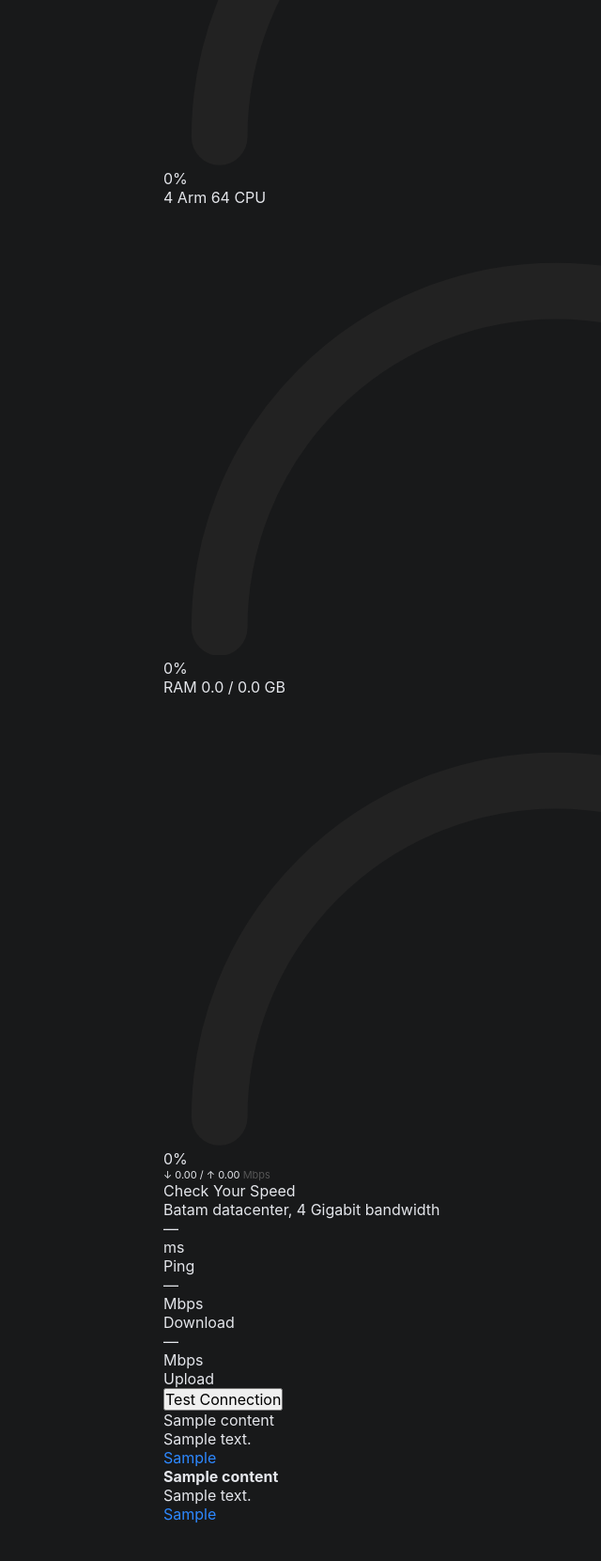
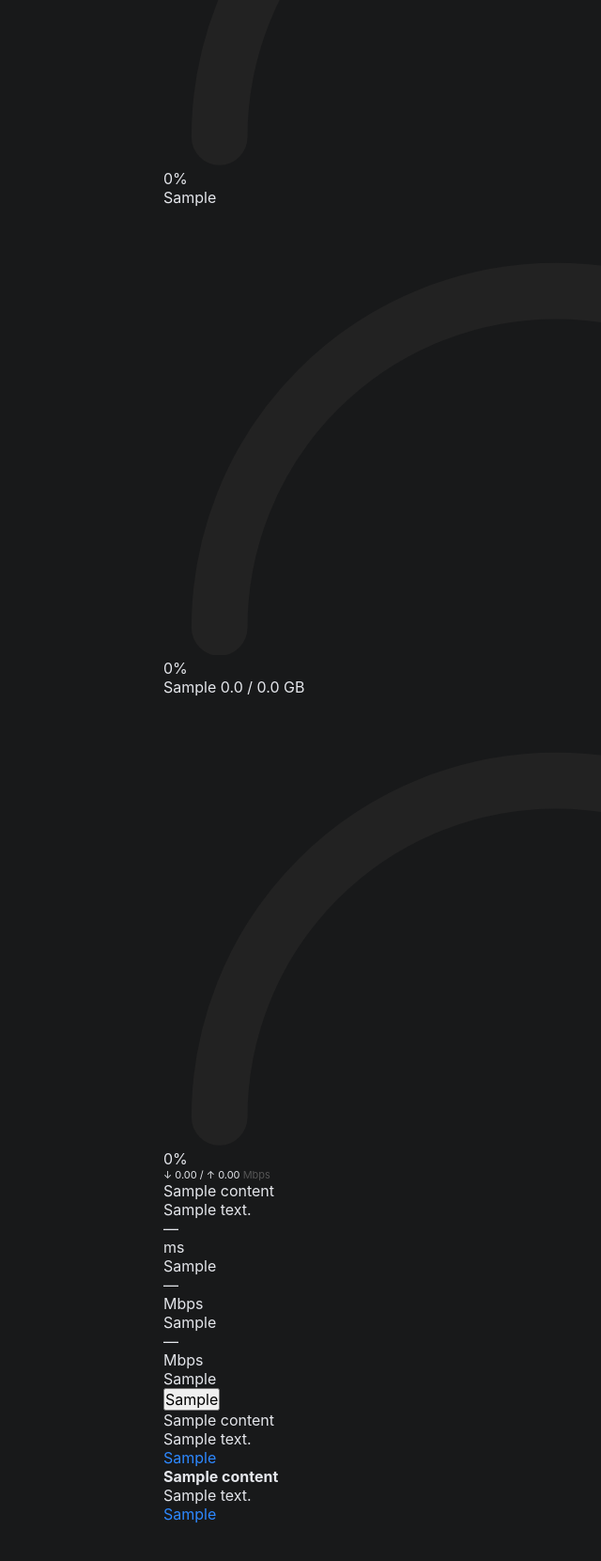
Before and after one commit to mgi24/VPS-Vibe, a Python web app: template portofolio/templates/demo.html in a window 1280 px wide. Shown: the part 798-2459 px from the top of the page at 94% size, without its empty margins (48-688 px from the left). Run offline with Jinja, Linux system fonts and the light colour scheme; the template is opened without the code that fills it: most values are stand-ins (such as "Sample title", 1, 10 or a date in 2020).

```diff
--- a/portofolio/assets/style.css
+++ b/portofolio/assets/style.css
@@ -817,10 +817,10 @@ nav {
   display: flex;
   gap: 40px;
   align-items: center;
+  justify-content: center;
 }
 
 .st-info {
-  flex: 1;
   min-width: 0;
 }
 
--- a/portofolio/templates/demo.html
+++ b/portofolio/templates/demo.html
@@ -5,10 +5,10 @@
 
   <div class="card card-network">
     <div class="card-body">
-      <div class="network-title">Network Infrastructure</div>
+      <div class="network-title">{{ content.network_title }}</div>
       <div class="network-grid">
         <div class="network-left">
-          <div class="powered-by">Powered by Oracle | Protected by Cloudlflare</div>
+          <div class="powered-by">{{ content.network_powered }}</div>
           <div class="brand-logos">
             <img src="/static/oracle_logo.png" alt="Oracle" class="brand-logo">
             <img src="/static/cloudflare_logo.png" alt="Cloudflare" class="brand-logo">
@@ -29,7 +29,7 @@
                   <span class="gauge-pct" id="cpu-pct">0</span><span class="gauge-pct-unit">%</span>
                 </div>
               </div>
-              <div class="gauge-name">4 Arm 64 CPU</div>
+              <div class="gauge-name">{{ content.network_cpu }}</div>
             </div>
             <div class="gauge-box">
               <div class="gauge-svg-wrap">
@@ -44,7 +44,7 @@
                   <span class="gauge-pct" id="ram-pct">0</span><span class="gauge-pct-unit">%</span>
                 </div>
               </div>
-              <div class="gauge-name" id="ram-label">RAM <span class="gauge-ram-detail" id="ram-detail">0.0 / 0.0 GB</span></div>
+              <div class="gauge-name" id="ram-label">{{ content.network_ram }} <span class="gauge-ram-detail" id="ram-detail">0.0 / 0.0 GB</span></div>
             </div>
             <div class="gauge-box">
               <div class="gauge-svg-wrap">
@@ -73,30 +73,30 @@
       <div class="st-section">
         <div class="st-grid">
           <div class="st-info">
-            <div class="st-heading">Check Your Speed</div>
-            <div class="st-desc">Batam datacenter, 4 Gigabit bandwidth</div>
+            <div class="st-heading">{{ content.st_heading }}</div>
+            <div class="st-desc">{{ content.st_desc }}</div>
           </div>
           <div class="st-ctrl">
             <div class="st-cols">
               <div class="st-col">
                 <div class="st-col-val" id="st-ping-val">—</div>
                 <div class="st-col-unit">ms</div>
-                <div class="st-col-lbl">Ping</div>
+                <div class="st-col-lbl">{{ content.st_ping }}</div>
               </div>
               <div class="st-col-div"></div>
               <div class="st-col">
                 <div class="st-col-val" id="st-dl-val">—</div>
                 <div class="st-col-unit">Mbps</div>
-                <div class="st-col-lbl">Download</div>
+                <div class="st-col-lbl">{{ content.st_download }}</div>
               </div>
               <div class="st-col-div"></div>
               <div class="st-col">
                 <div class="st-col-val" id="st-ul-val">—</div>
                 <div class="st-col-unit">Mbps</div>
-                <div class="st-col-lbl">Upload</div>
+                <div class="st-col-lbl">{{ content.st_upload }}</div>
               </div>
             </div>
-            <button class="speedtest-btn" id="st-btn" onclick="runSpeedtest()">Test Connection</button>
+            <button class="speedtest-btn" id="st-btn" onclick="runSpeedtest()" data-again="{{ content.st_again }}">{{ content.st_button }}</button>
           </div>
         </div>
       </div>
@@ -235,7 +235,7 @@ async function runSpeedtest() {
   }
 
   btn.disabled = false;
-  btn.textContent = 'Test Again';
+  btn.textContent = btn.dataset.again;
   stRunning = false;
 }
 </script>
```
Also changed, not shown: VPNweb/server.py (+11 -4 lines), VPNweb/templates/index.html (+40 -0 lines), VPNweb/templates/my_configs.html (+19 -1 lines), portofolio/content/en.json (+11 -0 lines), portofolio/content/id.json (+11 -0 lines).
